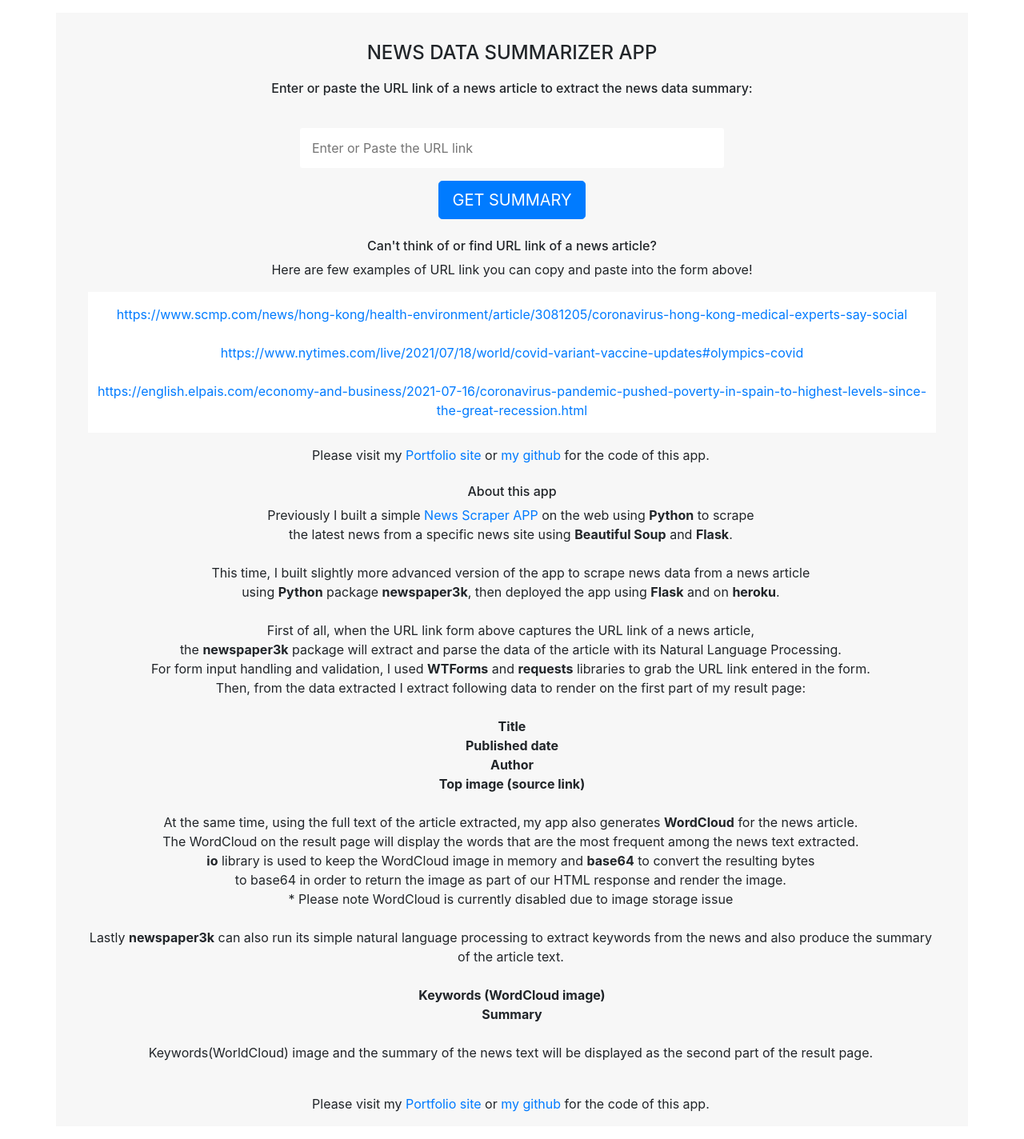
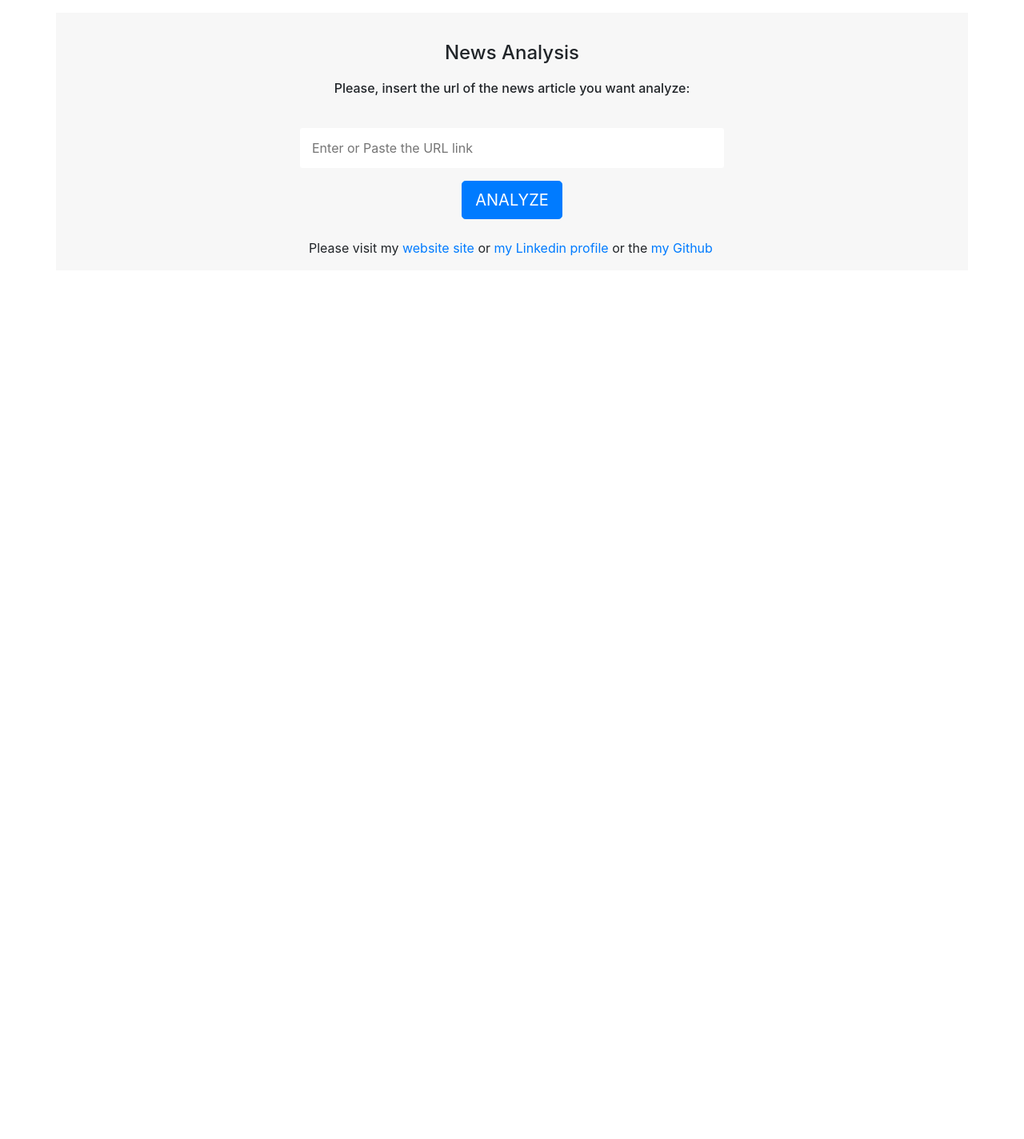
Before and after one commit to lonardonifabio/Heroku_RapidAPI_Python, a Flask app: page / in a window 1280 px wide. Shown: the whole page at 80% size. After the commit the page ends 320 px from the top, so only its background shows below. Run offline with Flask 2, Linux system fonts and the light colour scheme; some libraries are stand-ins or nearby versions.

Commit message:
Add files via upload

```diff
--- a/templates/index.html
+++ b/templates/index.html
@@ -1,7 +1,7 @@
 {% extends "layout.html" %}
 {% block content %}
 
-<h6>Enter or paste the URL link of a news article to extract the news data summary:</h6>
+<h6>Please, insert the url of the news article you want analyze:</h6>
 
 {% from "_formhelpers.html" import render_field %}
 <form method="post" action=''>
@@ -10,7 +10,7 @@
         <p>
             {{ render_field(form.search) }}
     </dl>
-    </p><input name="urllink" class="btn btn-primary btn-lg" type=submit value="GET SUMMARY">
+    </p><input name="urllink" class="btn btn-primary btn-lg" type=submit value="ANALYZE">
 </form>
 <br>
 
@@ -18,67 +18,4 @@
 <h4 class="errormsg">{{ error }}</h4>
 {% endfor %}
 
-<h6>Can't think of or find URL link of a news article?</h6>
-<p>Here are few examples of URL link you can copy and paste into the form above!</p>
-
-<div class="bg-white py-3 mb-3">
-    <a href="https://www.scmp.com/news/hong-kong/health-environment/article/3081205/coronavirus-hong-kong-medical-experts-say-social"
-        target="_blank">https://www.scmp.com/news/hong-kong/health-environment/article/3081205/coronavirus-hong-kong-medical-experts-say-social</a>
-    <br><br>
-    <a href="https://www.nytimes.com/live/2021/07/18/world/covid-variant-vaccine-updates#olympics-covid"
-        target="_blank">https://www.nytimes.com/live/2021/07/18/world/covid-variant-vaccine-updates#olympics-covid</a>
-    <br><br>
-    <a href="https://english.elpais.com/economy-and-business/2021-07-16/coronavirus-pandemic-pushed-poverty-in-spain-to-highest-levels-since-the-great-recession.html"
-        target="_blank">https://english.elpais.com/economy-and-business/2021-07-16/coronavirus-pandemic-pushed-poverty-in-spain-to-highest-levels-since-the-great-recession.html</a>
-</div>
-
-<span>Please visit my <a href="https://www.morikaglobal.com" target="_blank">Portfolio site</a> or <a
-        href="https://github.com/morikaglobal/newsdatasummary_app" target="_blank">my github </a> for the
-    code of this app.</span><br><br>
-<h6>About this app</h6>
-
-<p><span>Previously I built a simple <a href="https://pythonnewsscraper.herokuapp.com/" target="_blank">News
-            Scraper APP</a> on the web using <strong>Python</strong> to scrape</span><span>the latest news
-        from a specific news site using <strong>Beautiful Soup</strong> and <strong>Flask</strong>.</span>
-    <br><br>
-    <span>This time, I built slightly more advanced version of the app to scrape news data from a news
-        article</span><span> using <strong>Python</strong> package <strong>newspaper3k</strong>, then deployed the app using <strong>Flask</strong> and on
-        <strong>heroku</strong>.</span>
-
-    <br><br>
-
-    <span>First of all, when the URL link form above captures the URL link of a news article,</span><span> the
-        <strong>newspaper3k</strong> package will extract and parse the data of the article with its Natural Language Processing.</span><span>For form input
-        handling and validation, I used <strong>WTForms</strong> and
-        <strong>requests</strong> libraries to grab the URL link entered in the form.</span><span>
-        Then, from the data extracted I extract following data to render on the first part of my result
-        page:</span>
-    <br><br>
-
-
-    <strong>Title</strong><br>
-    <strong>Published date</strong><br>
-    <strong>Author</strong><br>
-    <strong>Top image (source link)</strong>
-    <br><br>
-
-    <span>At the same time, using the full text of the article extracted,</span><span>my app also generates
-        <strong>WordCloud</strong> for the news article.</span><span>The WordCloud on the result page will display the
-        words that are the most frequent among the news text extracted.</span><span><strong>io</strong> library is used
-        to keep the WordCloud image in memory and <strong>base64</strong> to convert the resulting bytes</span><span> to
-        base64 in order to return the image as part of our HTML response and render the image.</span>
-        <span>* Please note WordCloud is currently disabled due to image storage issue</span>
-    <br><br>
-
-    <span>Lastly <strong>newspaper3k</strong> can also run its simple natural language processing to extract keywords from the news and also produce the summary of the article text.</span><br><br>
-
-    <strong>Keywords (WordCloud image)</strong><br>
-    <strong>Summary</strong>
-    <br><br>
-    <span>Keywords(WorldCloud) image and the summary of the news text will be displayed as the second part
-        of the result page.</span>
-
-    <br><br>
-</p>
-
 {% endblock %}
--- a/templates/layout.html
+++ b/templates/layout.html
@@ -5,7 +5,7 @@
     <meta charset="utf-8">
     <meta http-equiv="X-UA-Compatible" content="IE=edge">
     <meta name="viewport" content="width=device-width, initial-scale=1">
-    <title>News Data Summarizer App</title>
+    <title>Python News Analysis - NLP Project</title>
     <link href="https://stackpath.bootstrapcdn.com/bootstrap/4.1.2/css/bootstrap.min.css" rel="stylesheet"
         integrity="sha384-Smlep5jCw/wG7hdkwQ/Z5nLIefveQRIY9nfy6xoR1uRYBtpZgI6339F5dgvm/e9B" crossorigin="anonymous">
     <link rel="stylesheet" href="{{ url_for('static', filename='css/main.css') }}">
@@ -14,15 +14,15 @@
 <body>
     <div class="container p-3 my-3">
         <div class="page-top px-4">
-            <h4>NEWS DATA SUMMARIZER APP</h4>
+            <h4>News Analysis</h4>
 
             {% block content %}
 
             {% endblock %}
 
-            <span>Please visit my <a href="https://www.morikaglobal.com" target="_blank">Portfolio site</a> or <a
-                    href="https://github.com/morikaglobal/newsdatasummary_app" target="_blank">my github </a> for the
-                code of this app.</span>
+            <span>Please visit my <a href="https://www.fabiolonardoni.it" target="_blank">website site</a> or <a
+                    href="https://www.linkedin.com/in/fabio-lonardoni-innovation-manager/" target="_blank">my Linkedin profile </a> or the
+                    <a href="https://github.com/lonardonifabio/" target="_blank">my Github </a></span>
 
         </div>
 
```
